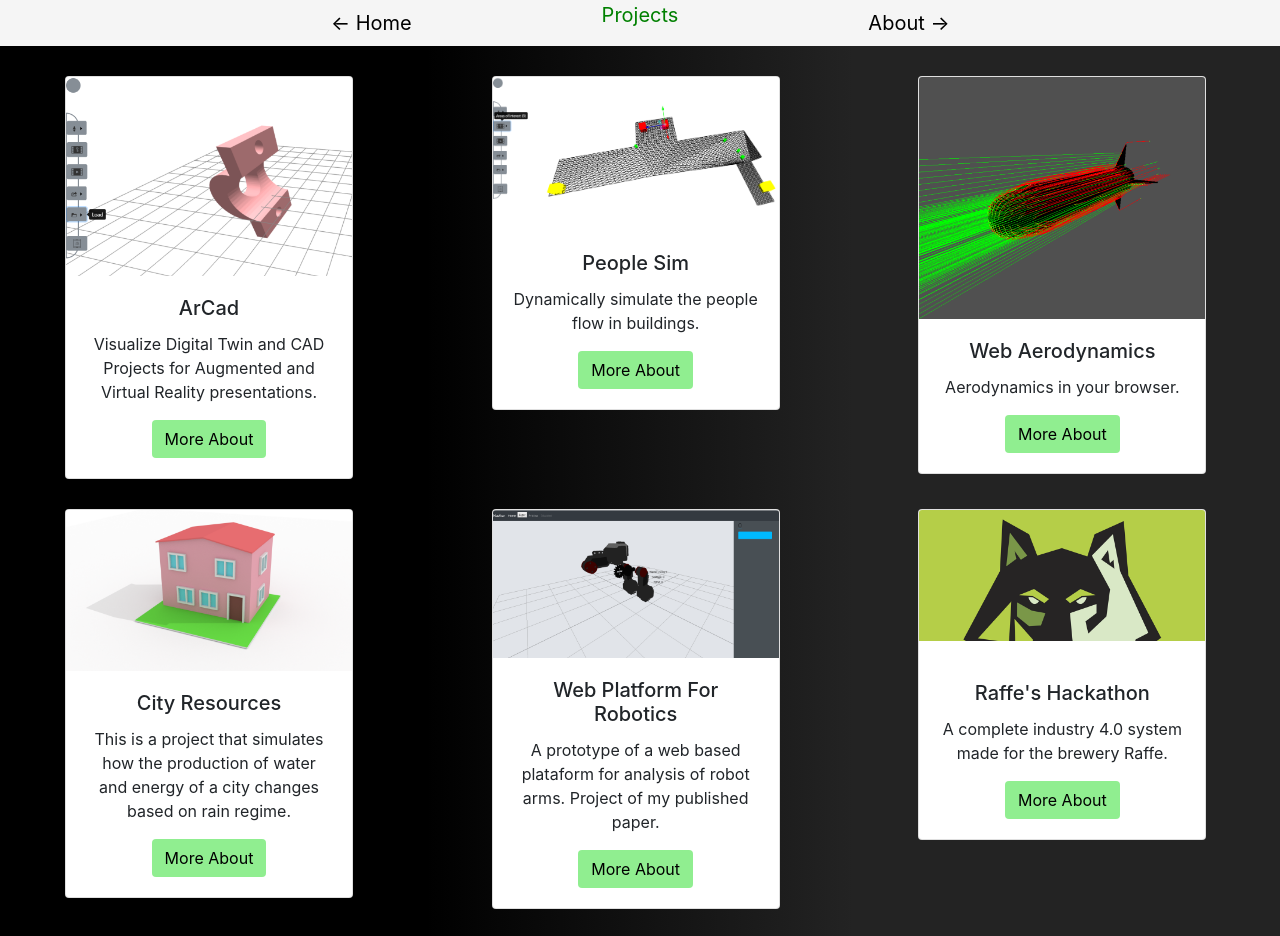
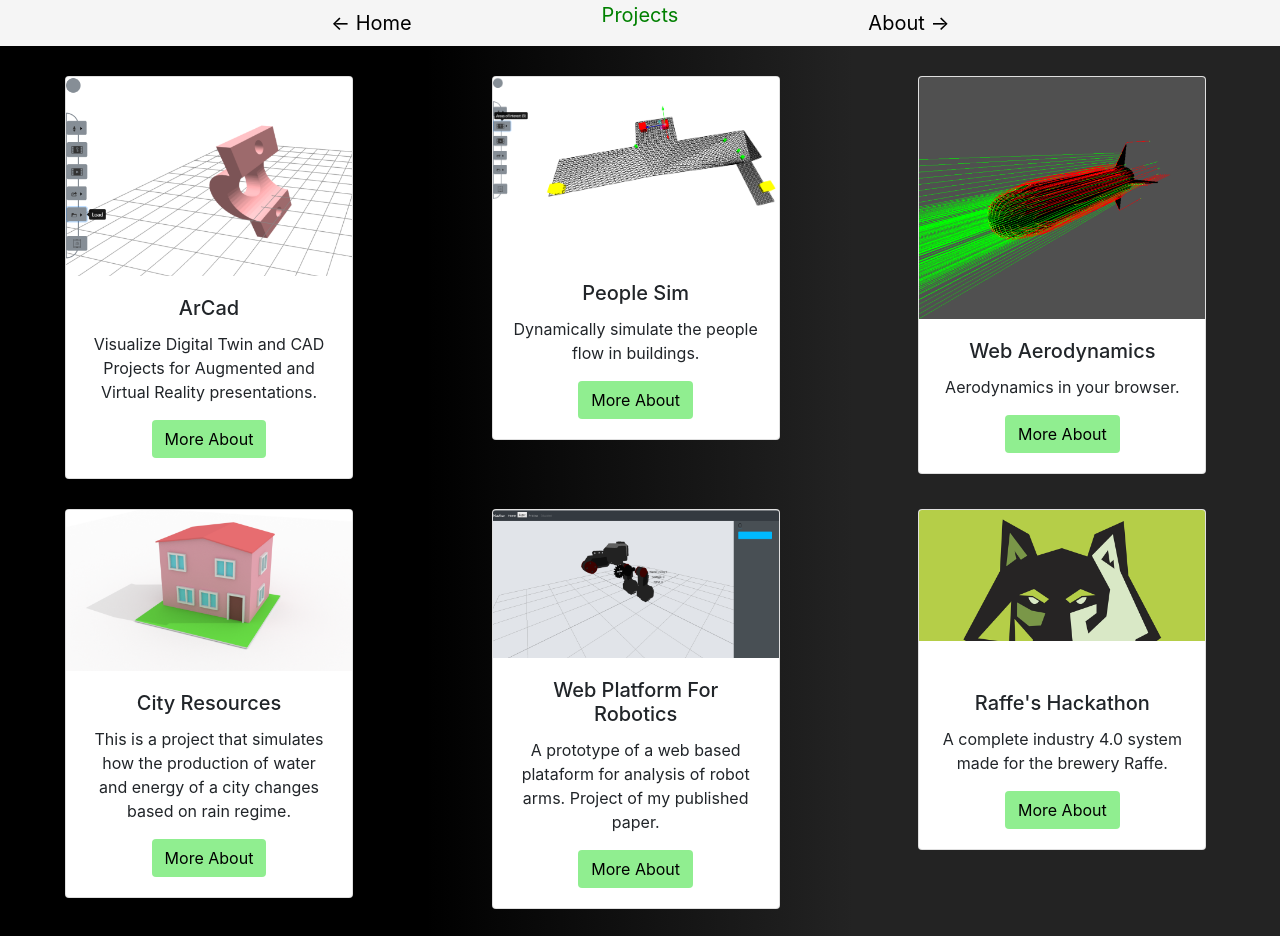
Before and after one commit to Carnaux/Portifolio-2019-2020, a plain HTML site: page views/projects/projects.html in a window 1280 px wide. Shown: the top 936 px of the page. Drawn offline with Linux system fonts and the light colour scheme.

Commit message:
Update projects.html

```diff
--- a/views/projects/projects.html
+++ b/views/projects/projects.html
@@ -40,7 +40,7 @@
             <div class="col text-center" >
                     <div class="card" style="width: 18rem; margin-left:50px; ">
                         <img class="card-img-top" src="../../assets/images/peoplesim.png" alt="Card image cap">
-                        <div class="card-body">
+                        <div class="card-body" style="margin-top: 30px;">
                             <h5 class="card-title">People Sim</h5>
                             <p class="card-text">Dynamically simulate the people flow in buildings.</p>
                             <a href="https://carnaux.github.io/Room/" class="btn" style="background-color: lightgreen">More About</a>
@@ -85,7 +85,7 @@
                 <div class="col text-center" >
                      <div class="card" style="width: 18rem;  margin-left:50px; ">
                         <img class="card-img-top" src="../../assets/images/hafffe.png" alt="Card image cap">
-                        <div class="card-body" style="margin-top: 20px;">
+                        <div class="card-body" style="margin-top: 30px;">
                             <h5 class="card-title">Raffe's Hackathon</h5>
                             <p class="card-text">A complete industry 4.0 system made for the brewery Raffe.</p>
                             <a href="https://carnaux.github.io/Hackathon-Raffe/" class="btn" style="background-color: lightgreen">More About</a>
```
